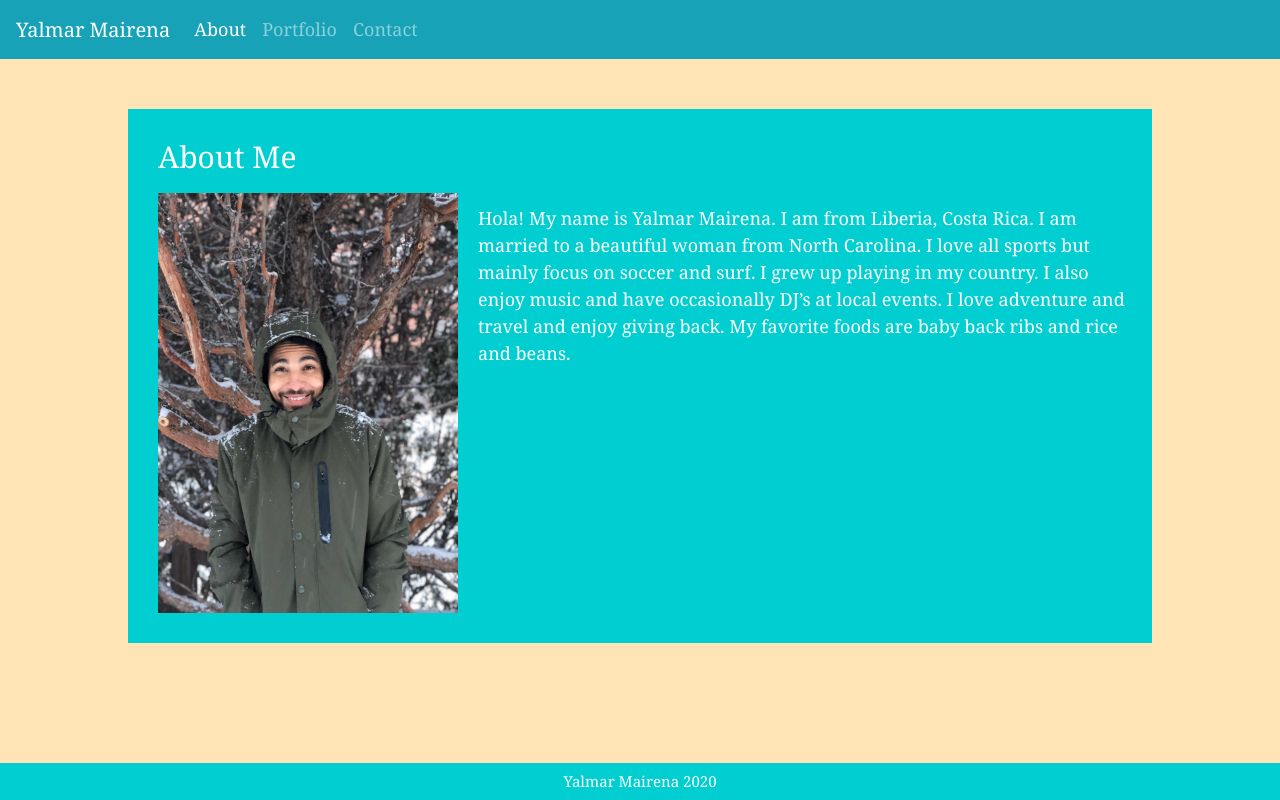
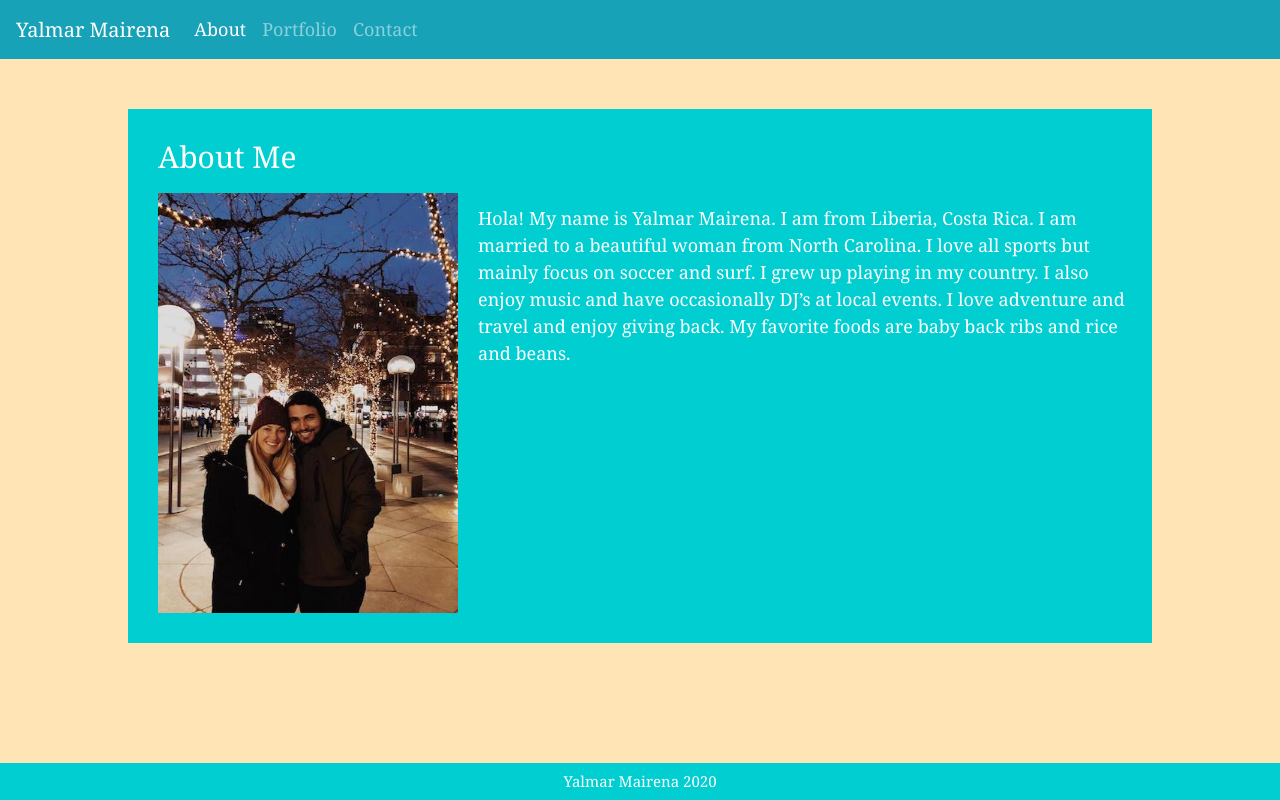
Before and after one commit to YalmarMV/Portfolio-2-Homework, a plain HTML site: page index.html in a window 1280 px wide. Drawn offline with nearby package versions, Linux system fonts and the light colour scheme.

Commit message:
added image

```diff
--- a/index.html
+++ b/index.html
@@ -38,7 +38,7 @@
         <section id="container">
             <div id="bio">
                 <h1>About Me</h1>
-                <img id="bioimg" src="images/WhatsApp Image 2020-02-27 at 1.32.16 PM.jpeg" class="img-fluid" alt="Yalmar's-Picture">
+                <img id="bioimg" src="Images/test.jpeg" class="img-fluid" alt="Yalmar's-Picture">
                 <p class="p1">Hola! My name is Yalmar Mairena. I am from Liberia, Costa Rica. I am married to a
                     beautiful woman from North Carolina. I love all sports but mainly focus on soccer and surf. I grew up playing
                     in my country. I also enjoy music and have occasionally DJ’s at local events. I love adventure and
```
Also changed, not shown: Images/test.jpeg (added).
